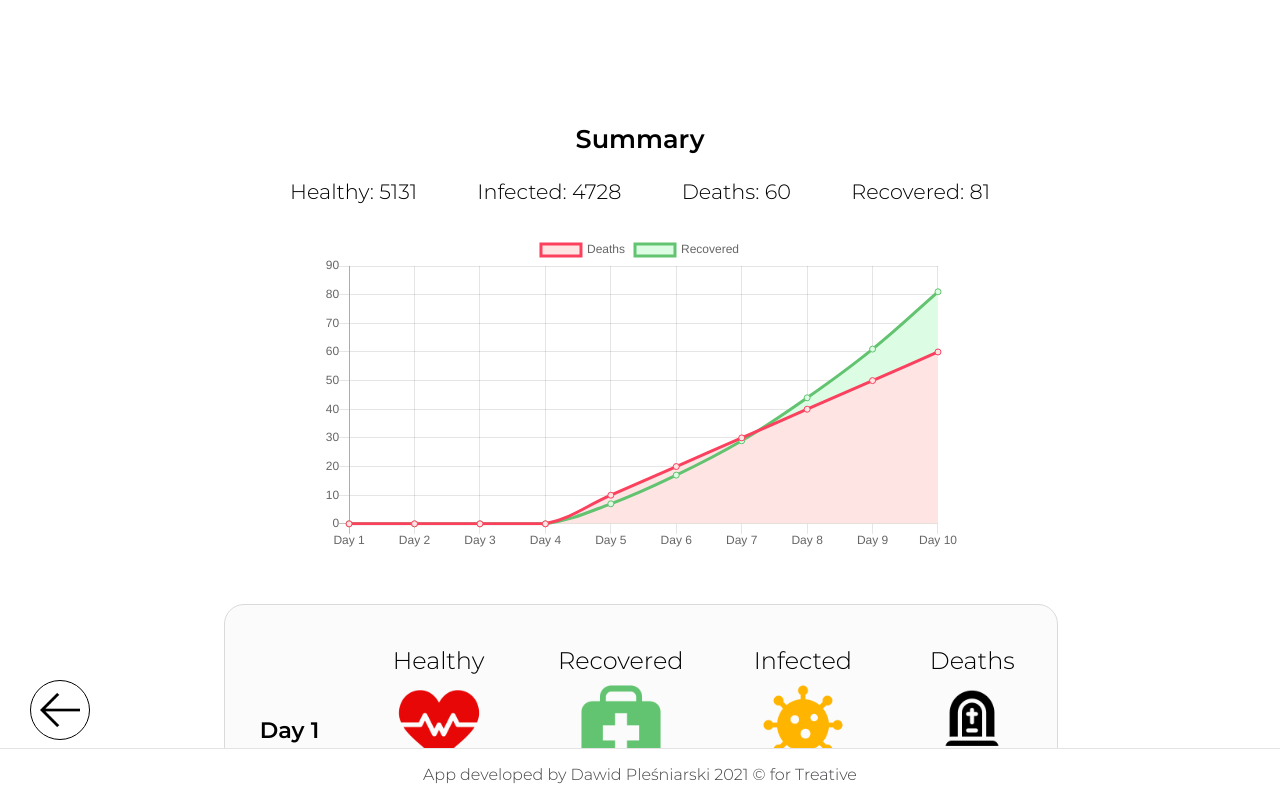
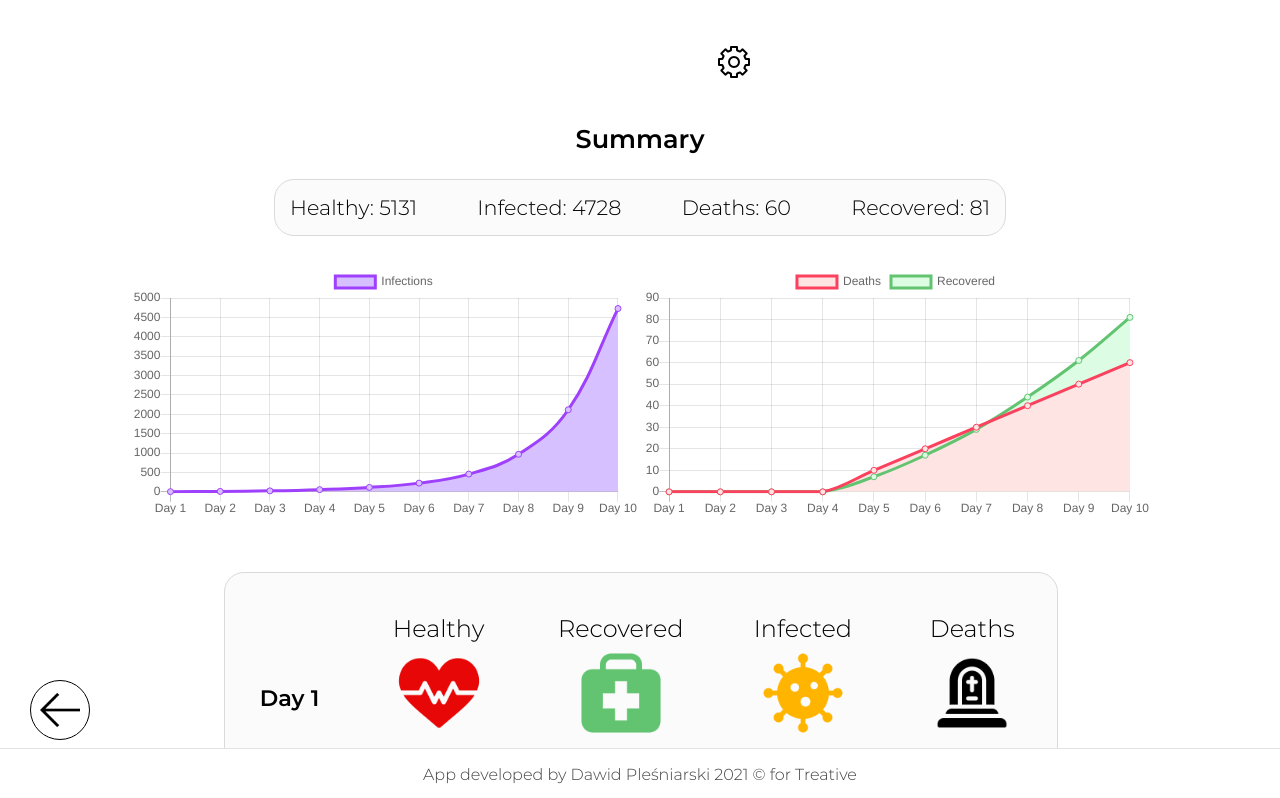
Before and after one commit to dawidplesniarski/trajectory-simulation, a React (Create React App) app: page /simulation in a window 1280 px wide. Shown: the top 798 px of the page. Built offline with nearby package versions, Linux system fonts and the light colour scheme.

Commit message:
Edit preset form added.

```diff
--- /dev/null
+++ b/src/components/forms/EditPreset/EditPreset.js
@@ -0,0 +1,50 @@
+import React, {useState} from "react";
+import {SimulationPresetWrapper, StyledFormTitle, StyledContentWrapper} from "./EditPreset.styles";
+import TextInput from "../../atoms/TextInput/TextInput";
+import Button from "../../atoms/Button/Button";
+import AlertComponent from "../../Alert/Alert";
+
+const EditPresetForm = () => {
+    const [simulationName, setSimulationName] = useState(null);
+    const [population, setPopulation] = useState(null);
+    const [initialNumberOfInfected, setInitialNumberOfInfected] = useState(null);
+    const [infectionRate, setInfectionRate] = useState(null);
+    const [mortalityRate, setMortalityRate] = useState(null);
+    const [cureTime, setCureTime] = useState(null);
+    const [mortalTime, setMortalTime] = useState(null);
+    const [simulationTime, setSimulationTime] = useState(null);
+    const [alertVisible, setAlertVisible] = useState(false);
+
+
+    return(
+        <>
+            {alertVisible && <AlertComponent type={'success'} message={'Preset added successfully'} onClick={() => setAlertVisible(false)}/>}
+            <SimulationPresetWrapper>
+                <StyledContentWrapper>
+                    <StyledFormTitle>Edit simulation preset</StyledFormTitle>
+                    <TextInput onChange={e => setSimulationName(e.target.value)} type={'text'} name={'Simulation Name'} placeholder={'Simulation name'}/>
+                    <TextInput onChange={e => setPopulation(e.target.value)} type={'text'} name={'Population'} placeholder={'Population'}/>
+                    <TextInput onChange={e => setInitialNumberOfInfected(e.target.value)} type={'text'} name={'Initial Infected'} placeholder={'Initial number of infected'}/>
+                    <TextInput onChange={e => setInfectionRate(e.target.value)} type={'text'} name={'Infection Rate'} placeholder={'Infection rate'}/>
+                    <TextInput onChange={e => setMortalityRate(e.target.value)} type={'text'} name={'Mortality Rate'} placeholder={'Mortality rate'}/>
+                    <TextInput onChange={e => setCureTime(e.target.value)} type={'text'} name={'Cure Time'} placeholder={'Cure time'}/>
+                    <TextInput onChange={e => setMortalTime(e.target.value)} type={'text'} name={'Mortal Time'} placeholder={'Mortal time'}/>
+                    <TextInput onChange={e => setSimulationTime(e.target.value)} type={'text'} name={'Mortal Time'} placeholder={'Simulation time'}/>
+                    <Button onClick={() => console.log('edit preset')} disabled={
+                        simulationName === null||
+                        population === null ||
+                        initialNumberOfInfected === null ||
+                        infectionRate === null ||
+                        mortalityRate === null ||
+                        cureTime === null ||
+                        mortalTime === null ||
+                        simulationTime === null}>
+                        Edit preset
+                    </Button>
+                </StyledContentWrapper>
+            </SimulationPresetWrapper>
+        </>
+    );
+};
+
+export default EditPresetForm;
--- /dev/null
+++ b/src/components/forms/EditPreset/EditPreset.styles.js
@@ -0,0 +1,44 @@
+import styled from 'styled-components';
+
+const SimulationPresetWrapper = styled.div`
+  background-color: #fcfcfc;
+  border-radius: 15px;
+  width: 700px;
+  display: flex;
+  flex-direction: column;
+  position: fixed;
+  left: 50%;
+  top: 20%;
+  margin-left: -350px;
+  padding: 0.25rem;
+  border: 1px solid #dadada;
+  align-items: center;
+  @media (max-width: 1000px) {
+    width: 500px;
+  }
+  @media (max-width: 800px) {
+    width: 400px;
+  }
+  @media (max-width: 700px) {
+    width: 350px;
+  }
+`;
+
+const StyledContentWrapper = styled.div`
+  display: flex;
+  align-items: center;
+  flex-direction: column;
+  justify-content: space-between;
+  width: 80%;
+`;
+
+const StyledFormTitle = styled.p`
+  font-family: Montserrat,serif;
+  font-weight: 500;
+  font-size: 25px;
+  @media(max-width: 768px) {
+    font-size: 20px;
+  }
+`;
+
+export {SimulationPresetWrapper, StyledFormTitle, StyledContentWrapper};
--- a/src/pages/ChooseSimulation.js
+++ b/src/pages/ChooseSimulation.js
@@ -7,6 +7,7 @@ import {Paper} from "@material-ui/core";
 import AddButton from "../components/atoms/AddButton";
 import Footer from "../components/molecules/Footer";
 import SimulationPreset from "../components/forms/SimulationPreset";
+import Banner from '../assets/images/baner.svg';
 import axios from "axios";
 
 const StyledContainer = styled.div`
@@ -14,12 +15,17 @@ const StyledContainer = styled.div`
   align-items: center;
   flex-direction: column;
   margin-bottom: 50px;
-  margin-top: 100px;
+  margin-top: 40px;
 `;
 
 const TableWrapper = styled.div`
   display: flex;
   width: 80%
+`;
+
+const StyledBanner = styled.img`
+  width: 20%;
+  margin-bottom: 30px;
 `;
 
 const ChooseSimulation = () => {
@@ -41,6 +47,7 @@ const ChooseSimulation = () => {
         <>
             <AddButton onClick={() => setFormOpen(!formOpen)} open={formOpen}/>
             <StyledContainer>
+                {!formOpen && <StyledBanner src={Banner} alt={'Undraw Photo'}/>}
                 {!formOpen ?
                     <TableWrapper>
                         {simulationsPresets.length > 0 ?
--- a/src/pages/SimulationPage.js
+++ b/src/pages/SimulationPage.js
@@ -2,11 +2,19 @@ import React, {useState, useEffect} from "react";
 import styled from 'styled-components';
 import {withRouter} from "react-router";
 import SimulationDayCell from "../components/tables/SimulationTable/SimulationDayCell";
-import {API_URL, generateLabels, getDeathsNumber, getRecoveredNumber, simulation} from "../utils/helpers";
+import {
+    API_URL,
+    generateLabels,
+    getDeathsNumber, getInfectionsNumber,
+    getRecoveredNumber,
+    simulation
+} from "../utils/helpers";
 import Footer from "../components/molecules/Footer";
 import { Line } from "react-chartjs-2";
 import BackButton from "../components/atoms/BackButton/BackButton";
 import axios from "axios";
+import SettingsIcon from '../assets/images/settings.png';
+import EditPresetForm from "../components/forms/EditPreset/EditPreset";
 
 const StyledContainer = styled.div`
   display: flex;
@@ -48,21 +56,52 @@ const SummaryContainer = styled.div`
   font-size: 1.3rem;
   width: 700px;
   margin-bottom: 30px;
+  border: 0.5px solid #dadada;
+  background-color: #fbfbfb;
+  border-radius: 20px;
+  padding: 15px;
 `;
 
+const ChartsContainer = styled.div`
+  display: flex;
+  width: 80%;
+  flex-direction: row;
+  align-items: center;
+  justify-content: space-between;
+`;
+
+const TitleContainer = styled.div`
+  display: flex;
+  width: 300px;
+  flex-direction: row;
+  justify-content: space-around;
+  align-items: center;
+  margin-left: 60px;
+`;
+
+const StyledSettingsButton = styled.button`
+  background-color: transparent;
+  border: none;
+`;
+
+const SimulationPage = ({location, history}) => {
+    const [simulationTitle, setSimulationTitle] = useState('');
+    const [simulationData, setSimulationData] = useState(simulation);
+    const [editFormOpened, setEditFormOpened] = useState(false);
+
     const data = {
-    labels: generateLabels(simulation),
+        labels: generateLabels(simulationData),
         datasets: [
             {
                 label: "Deaths",
-            data: getDeathsNumber(simulation),
+                data: getDeathsNumber(simulationData),
                 fill: true,
                 backgroundColor: "#ffe4e4",
                 borderColor: "rgb(252,65,94)"
             },
             {
                 label: "Recovered",
-            data: getRecoveredNumber(simulation),
+                data: getRecoveredNumber(simulationData),
                 fill: true,
                 borderColor: "#62C370",
                 backgroundColor: "#dcfde3",
@@ -70,14 +109,25 @@ const data = {
         ]
     };
 
-const SimulationPage = ({location, history}) => {
-    const [simulationTitle, setSimulationTitle] = useState('');
-    const [simulationData, setSimulationData] = useState(simulation);
+    const infectionsData = {
+        labels: generateLabels(simulationData),
+        datasets: [
+            {
+                label: "Infections",
+                data: getInfectionsNumber(simulationData),
+                fill: true,
+                backgroundColor: "#d7c0ff",
+                borderColor: "rgb(159,65,252)"
+            }
+        ]
+    };
 
     const getSimulationData = () => {
         axios.get(`${API_URL}/days/generateSimulation/${simulationTitle}`)
             .then(res => {
+                if(res.data) {
                     setSimulationData(res.data);
+                }
             })
             .catch(err => {
                 console.log(err);
@@ -96,8 +146,14 @@ const SimulationPage = ({location, history}) => {
     return (
         <>
             <BackButton onClick={() => history.push('/')}/>
+            {editFormOpened && <EditPresetForm/>}
             <StyledContainer>
+                <TitleContainer>
                     <StyledPageTitle>{simulationTitle}</StyledPageTitle>
+                    <StyledSettingsButton onClick={() => setEditFormOpened(!editFormOpened)}>
+                        <img src={SettingsIcon} alt={'Settings'}/>
+                    </StyledSettingsButton>
+                </TitleContainer>
                 <StyledPageSubtitle>Summary</StyledPageSubtitle>
                 <SummaryContainer>
                     <span>Healthy: {simulationData[simulation.length - 1].healthyPeoples}</span>
@@ -105,9 +161,14 @@ const SimulationPage = ({location, history}) => {
                     <span>Deaths: {simulationData[simulation.length - 1].deadPeoples}</span>
                     <span>Recovered: {simulationData[simulation.length - 1].curedPeoples}</span>
                 </SummaryContainer>
+                <ChartsContainer>
+                    <StyledChartContainer>
+                        <Line data={infectionsData}/>
+                    </StyledChartContainer>
                     <StyledChartContainer>
                         <Line data={data}/>
                     </StyledChartContainer>
+                </ChartsContainer>
                 <StyledListContainer>
                     {simulationData.map((item, index) => {
                         return <SimulationDayCell
--- a/src/utils/helpers.js
+++ b/src/utils/helpers.js
@@ -186,4 +186,12 @@ export function generateLabels(data) {
         finalArr.push(`Day ${i}`);
     };
     return finalArr;
+};
+
+export function getInfectionsNumber(data) {
+    let finalArr = [];
+    data.forEach(item => {
+        finalArr.push(item.infectedPeoples);
+    });
+    return finalArr;
 }
```
Also changed, not shown: src/assets/images/baner.svg (added), src/assets/images/settings.png (added). Lines whose indentation alone changed are shown as unchanged.
